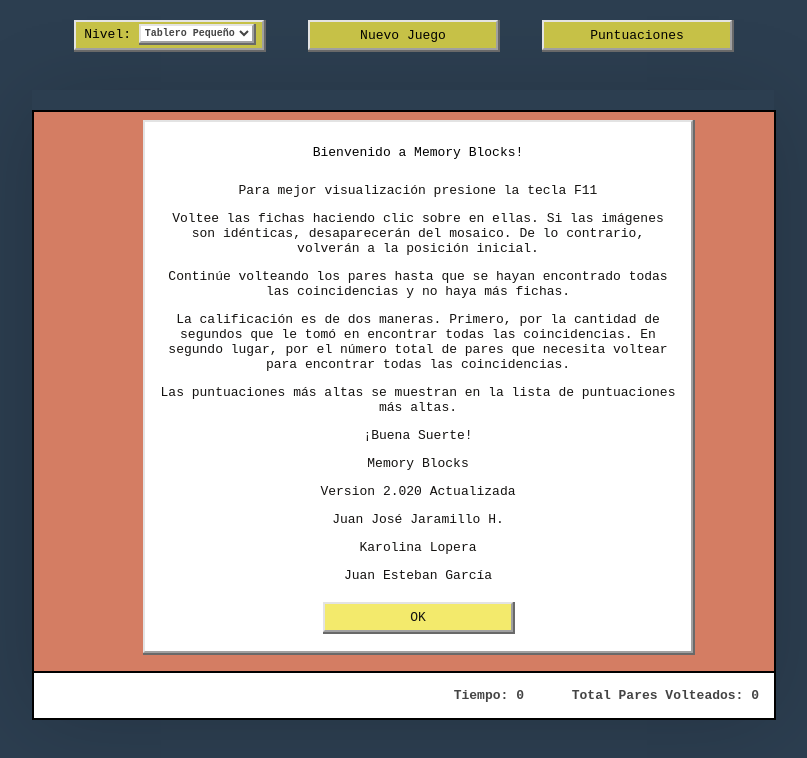
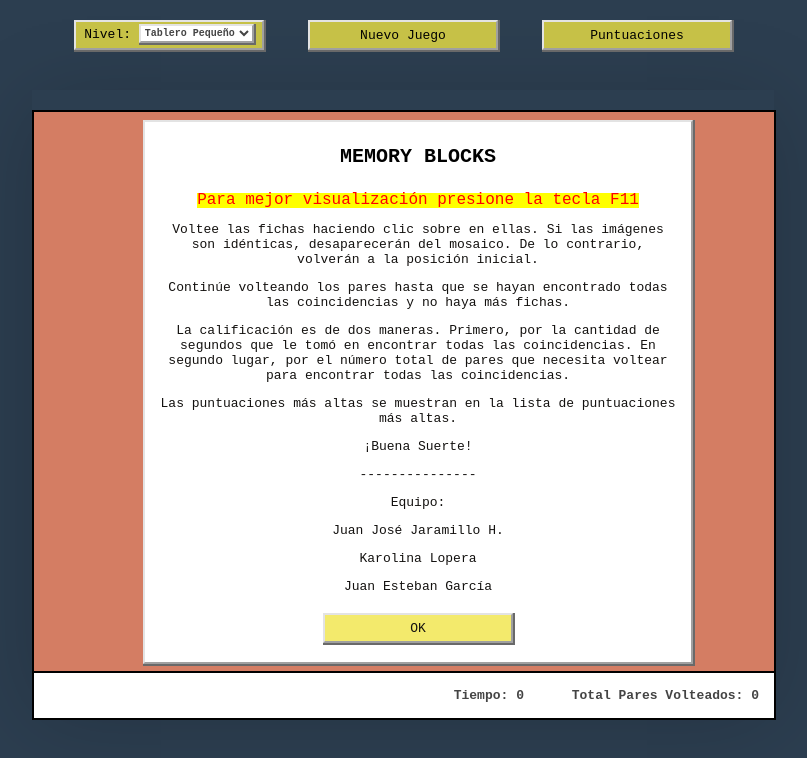
Before and after one commit to JJJARAMILLOH/Juego-de-Memoria, a website: page index.html in a window 1280 px wide. Shown: the whole page, without its empty margins (237-1044 px from the left). Drawn offline with Linux system fonts and the light colour scheme.

Commit message:
Add files via upload

```diff
--- a/index.html
+++ b/index.html
@@ -38,9 +38,9 @@
                     </div>
                 </div>
                 <div class="window-about retro-window retro-border">
-                    <div class="title">Bienvenido a Memory Blocks!</div>
+                    <div class="title"><b><font size="5">MEMORY BLOCKS</font></b></div>
                     <div class="text-center">
-                    <p>Para mejor visualización presione la tecla F11</p>
+                    <p><mark><font color="red" size="4">Para mejor visualización presione la tecla F11</font></mark></p>
                     <p>Voltee las fichas haciendo clic sobre en ellas. Si las imágenes son idénticas, desaparecerán del mosaico. De lo contrario, volverán a la posición inicial.</p>
                     <p>Continúe volteando los pares hasta que se hayan encontrado todas las coincidencias y no haya más fichas.</p>
                     <p>La calificación es de dos maneras. Primero, por la cantidad de segundos que le tomó en encontrar todas las coincidencias. En segundo lugar, por el número total de pares que necesita voltear para encontrar todas las coincidencias.</p>
@@ -48,8 +48,8 @@
                     <p>¡Buena Suerte!</p></div>
                     <div class="text-center">
                     <!-- <p>SYMANTEC GAME PACK</p> -->
-                    <p>Memory Blocks</p>
-                    <p>Version 2.020 Actualizada</p>
+                    <p>---------------</p>
+                    <p>Equipo:</p>
                     <p>Juan José Jaramillo H.</p>
                     <p>Karolina Lopera</p>
                     <p>Juan Esteban García</p>
```
